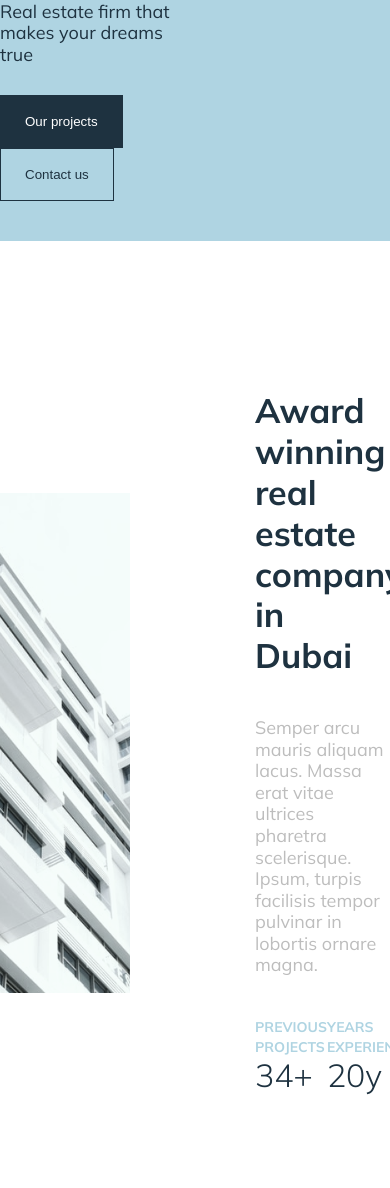
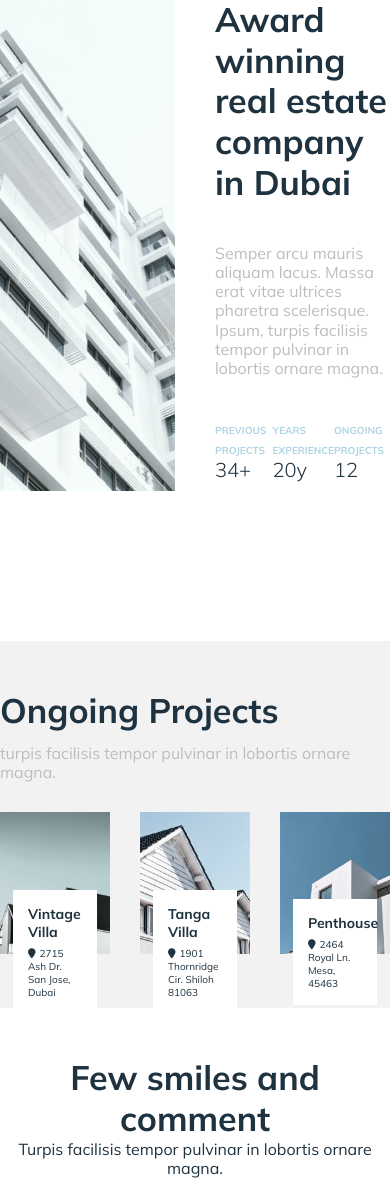
Before and after one commit to sthill13/Lugar, a plain HTML site: page index.html in a window 390 px wide. Shown: the part 812-2000 px from the top of the page. Drawn offline with Linux system fonts and the light colour scheme.

Commit message:
Medium Screen Sizes

```diff
--- a/style.css
+++ b/style.css
@@ -691,5 +691,64 @@ padding: 15px;
 }
 }
 @media screen and (max-width: 768px) {
+  .container{
+    max-width: 540px;
+  }
+  .contact-section {
+    align-items: center;
+  }
+  .contact-img {
+    margin-right: 40px;
+  }
+  .tagline h1 {
+    font-size: 48px;
+  }
+  .tagline p {
+    font-size: 16px;
+  }
+  .buttons-wrap {
+    display: flex;
+  }
+  .stats .stat strong {
+    font-size: 10px;
+  }
+  .stats .stat span {
+    font-size: 20px;
+    display: block;
+  }
+  .awards-img {
+    margin-right: 40px;
+  }
+  .award-item {
+    width: calc(100%/2 - 20px);
+  }
+  .latin {
+    font-size: 16px;
+  }
+  .project-tagline p {
+    font-size: 16px;
+    margin-bottom: 30px;
+  }
+  .smiles-tagline {
+    margin-bottom: 30px;
+  }
+  .smiles-tagline p {
+    font-size: 16px;
+  }
+  .smiles-img {
+    margin-right: 40px;
 
+  }
+  .smiles-box {
+    align-items: center;
+  }
+  .dream-house p {
+    font-size: 16px;
+  }
+  .lugar-contact-info li a, .lugar-contact-info li {
+    font-size: 11px;
+  }
+  .footer-contact li {
+    display: flex;
+  }
 }
```
